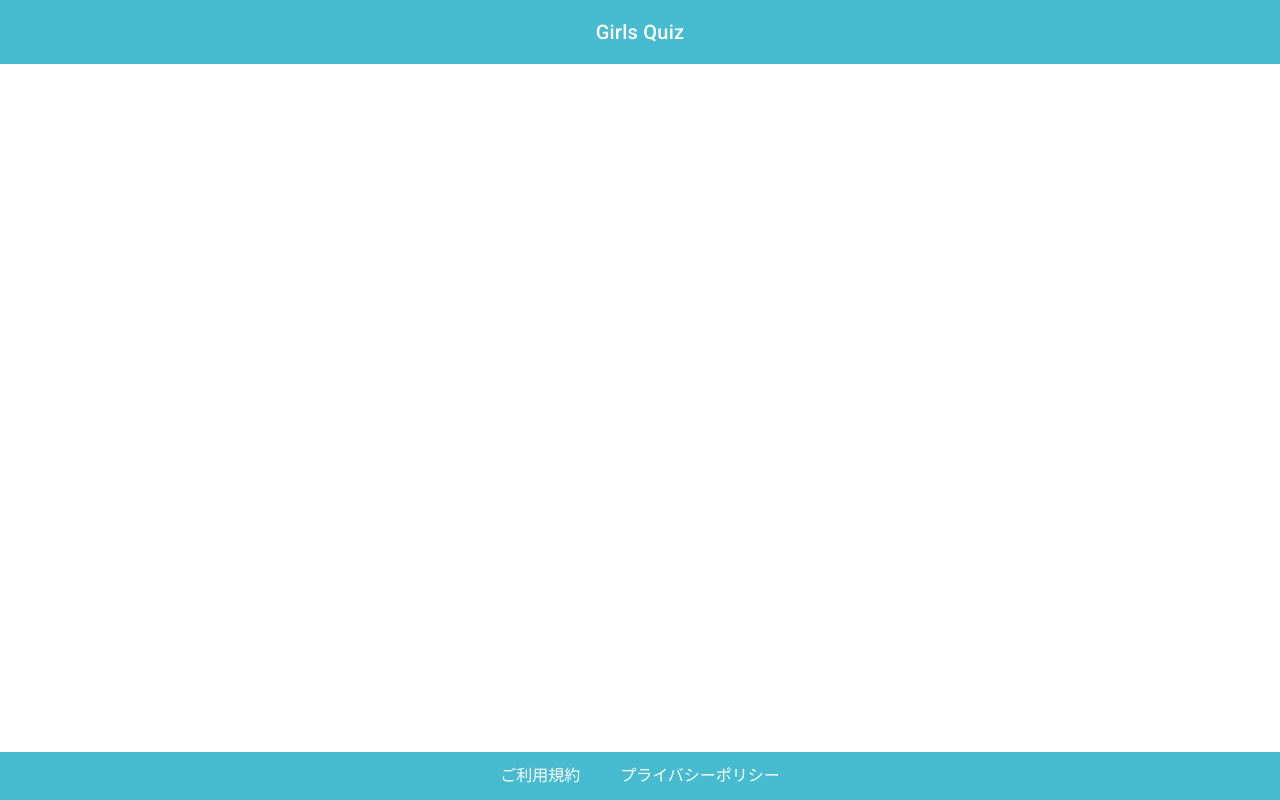
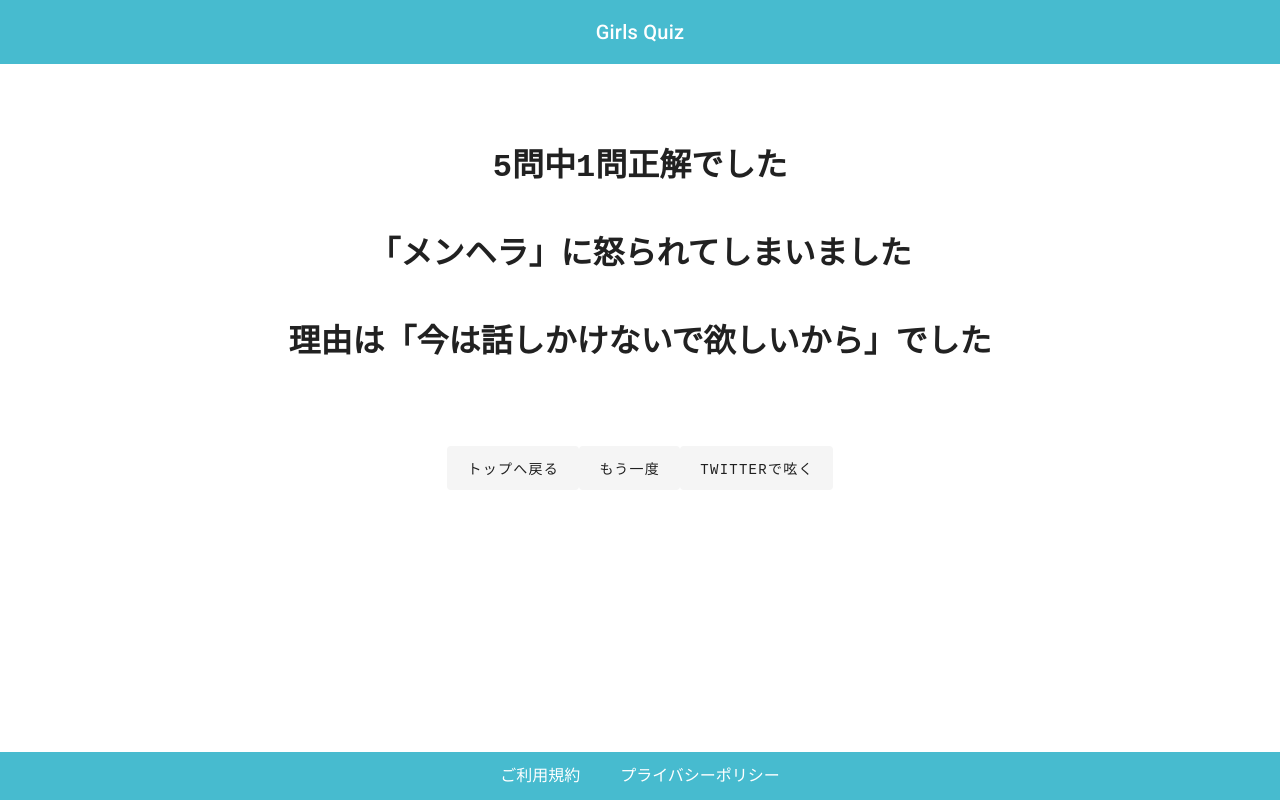
Before and after one commit to nobbbbb/girls_quiz, a Vue app: page /result in a window 1280 px wide. Built offline with nearby package versions, Linux system fonts and the light colour scheme.

Commit message:
add: クイズ結果画面のレイアウトを作成

```diff
--- a/src/router/index.js
+++ b/src/router/index.js
@@ -2,7 +2,7 @@ import Vue from 'vue'
 import VueRouter from 'vue-router'
 import Top from '../views/Top.vue'
 import Question from '../views/Question.vue'
-
+import Result from '../views/Result.vue'
 Vue.use(VueRouter)
 
 const routes = [
@@ -15,6 +15,11 @@ const routes = [
 		path: '/quiz',
 		name: 'Question',
 		component: Question
+	},
+	{
+		path: '/result',
+		name: 'Result',
+		component: Result
 	}
 ]
 
--- a/src/views/Question.vue
+++ b/src/views/Question.vue
@@ -6,7 +6,7 @@
 		<!-- 問題の画像表示 -->
 		<div class="question-wrapper mb-10">
 			<div class="girls-images">
-				<img src="sample_1.png" title="girls-before">
+				<img v-bind:src="item" title="girls-before">
 				<img src="sample_1.png" title="girls-after">
 			</div>
 			<p>変化しているのはどこ？</p>
@@ -72,7 +72,8 @@ export default {
 	name: 'Question',
 	data: function() {
 		return {
-			count: 1
+			count: 1,
+			item: "sample_1.png"
 		}
 	}
 }
--- /dev/null
+++ b/src/views/Result.vue
@@ -0,0 +1,59 @@
+<template>
+	<div class="container col-md-10">
+		<div class="result my-12">
+			<h1>5問中{{ NumberResult }}問正解でした</h1>
+			<h1>「{{ result.charactor }}」に怒られてしまいました</h1>
+			<h1>理由は「{{ result.detail }}」でした</h1>
+		</div>
+
+		<div class="button">
+			<v-btn
+				large
+				depressed
+			>
+				トップへ戻る
+			</v-btn>
+			<v-btn
+				large
+				depressed
+			>
+				もう一度
+			</v-btn>
+			<v-btn
+				large
+				depressed
+			>
+				Twitterで呟く
+			</v-btn>
+		</div>
+	</div>
+</template>
+
+<script>
+export default {
+	name: 'Result',
+	data: function(){
+		return {
+			NumberResult: 1,
+			result: {
+				charactor: 'メンヘラ',
+				detail: '今は話しかけないで欲しいから'
+			}
+		}
+	}
+}
+</script>
+
+<style scoped>
+.container {
+	text-align: center;
+	font-family: 'Courier New', Courier, monospace;
+}
+.result h1{
+	font-size: 2rem;
+	padding: 20px 0;
+}
+.button {
+	padding: 10px;
+}
+</style>
--- a/src/views/Top.vue
+++ b/src/views/Top.vue
@@ -6,7 +6,7 @@
 				<h1 class="last-title">Quiz</h1>
 			</div>
 		</div>
-			<div class="start-button">
+			<div class="start-button my-12 py-5">
 				<div class="text-center">
 					<router-link
 						to="/quiz"
```
